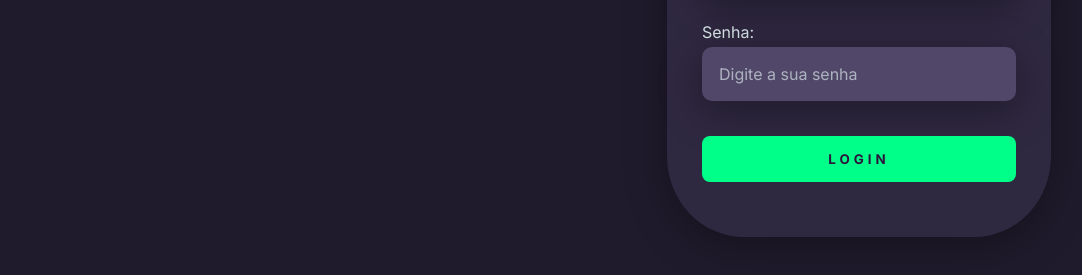
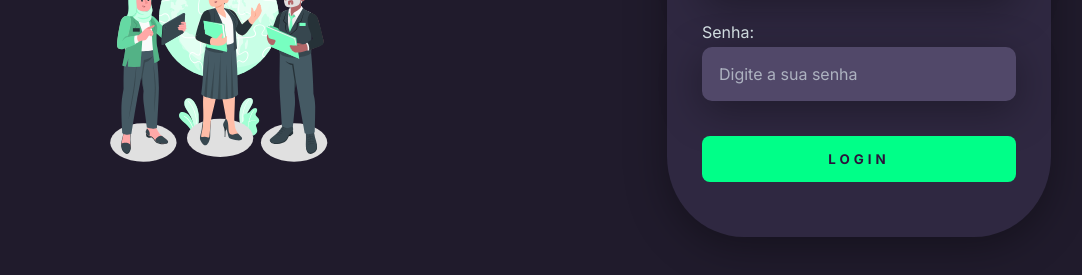
Before and after one commit to thiagohcsdc/Orbitshift, a plain HTML site: page index.html in a window 1280 px wide. Shown: the part 365-640 px from the top of the page, without its empty margins (101-1183 px from the left). Drawn offline with Linux system fonts and the light colour scheme.

Commit message:
Update index.html

```diff
--- a/index.html
+++ b/index.html
@@ -19,7 +19,7 @@
         <div class="left">
 
             <h1>Bem-vindo ao OrbitShift</h1>
-            <img src="assets/International cooperation-amico.svg" alt="">
+            <img src="International cooperation-amico.svg" alt="">
 
         </div>
 
```
